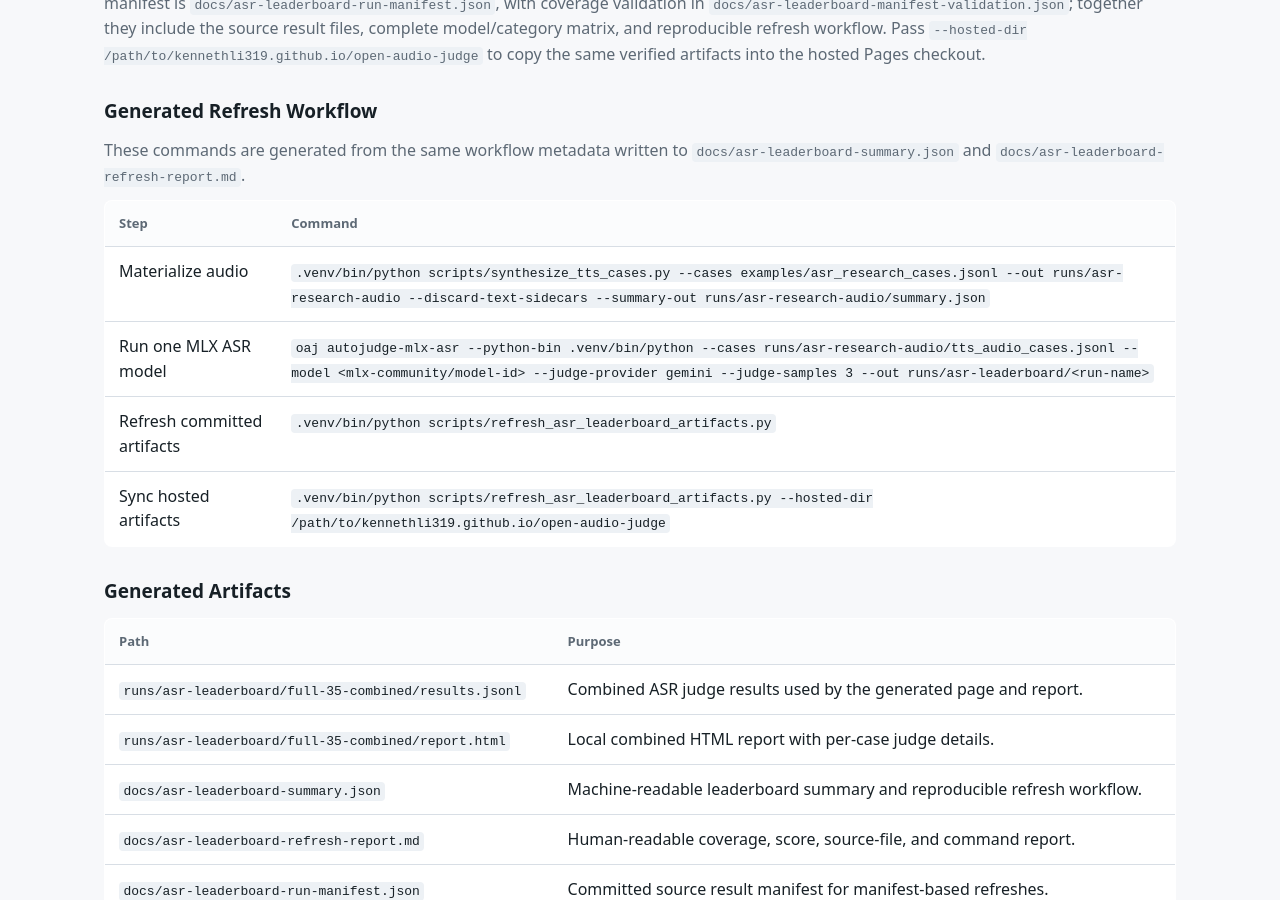
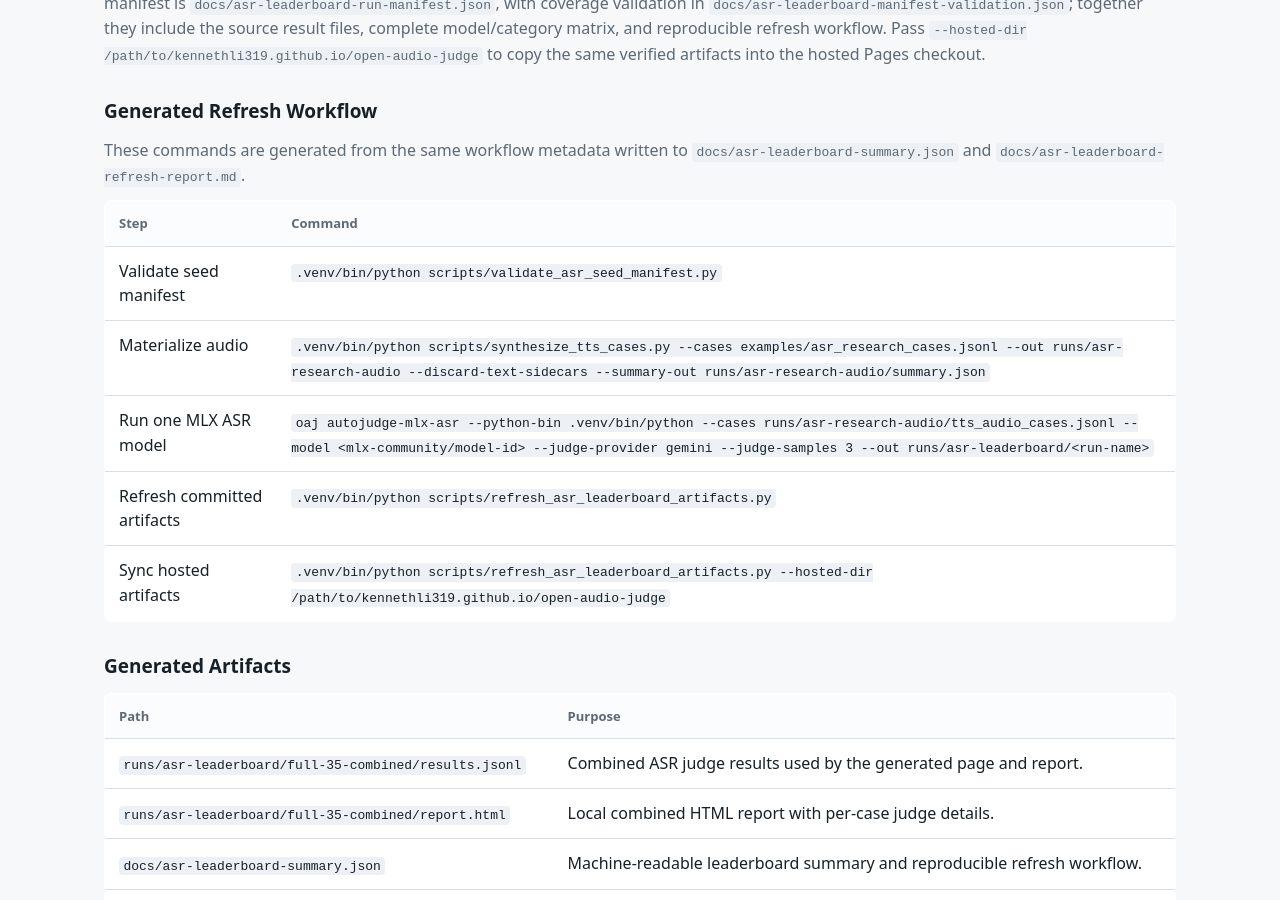
Before and after one commit to kennethli319/kennethli319.github.io, a Jekyll site: the page open-audio-judge/asr-leaderboard-demo.html, which Jekyll copies as it is, in a window 1280 px wide and 900 px high, scrolled down 1953 px. Built offline with Jekyll 4.4.1, drawn with Linux system fonts in a browser that asks for light colours.

Commit message:
Update hosted ASR validation workflow artifacts

```diff
--- a/open-audio-judge/asr-leaderboard-demo.html
+++ b/open-audio-judge/asr-leaderboard-demo.html
@@ -176,6 +176,7 @@
     <table>
       <thead><tr><th>Step</th><th>Command</th></tr></thead>
       <tbody>
+        <tr><td>Validate seed manifest</td><td><code>.venv/bin/python scripts/validate_asr_seed_manifest.py</code></td></tr>
         <tr><td>Materialize audio</td><td><code>.venv/bin/python scripts/synthesize_tts_cases.py --cases examples/asr_research_cases.jsonl --out runs/asr-research-audio --discard-text-sidecars --summary-out runs/asr-research-audio/summary.json</code></td></tr>
         <tr><td>Run one MLX ASR model</td><td><code>oaj autojudge-mlx-asr --python-bin .venv/bin/python --cases runs/asr-research-audio/tts_audio_cases.jsonl --model &lt;mlx-community/model-id&gt; --judge-provider gemini --judge-samples 3 --out runs/asr-leaderboard/&lt;run-name&gt;</code></td></tr>
         <tr><td>Refresh committed artifacts</td><td><code>.venv/bin/python scripts/refresh_asr_leaderboard_artifacts.py</code></td></tr>
--- a/open-audio-judge/asr-leaderboard-summary.json
+++ b/open-audio-judge/asr-leaderboard-summary.json
@@ -233,7 +233,11 @@
       "--out",
       "runs/asr-leaderboard/<run-name>"
     ],
-    "secret_handling": "Load the Gemini API key from the local secret file only at runtime; do not commit or print secrets."
+    "secret_handling": "Load the Gemini API key from the local secret file only at runtime; do not commit or print secrets.",
+    "seed_manifest_validation_command": [
+      ".venv/bin/python",
+      "scripts/validate_asr_seed_manifest.py"
+    ]
   },
   "report_path": "runs/asr-leaderboard/full-35-combined/report.html",
   "results_path": "runs/asr-leaderboard/full-35-combined/results.jsonl",
```
Also changed, not shown: open-audio-judge/asr-leaderboard-refresh-report.md (+1 -0 lines).
